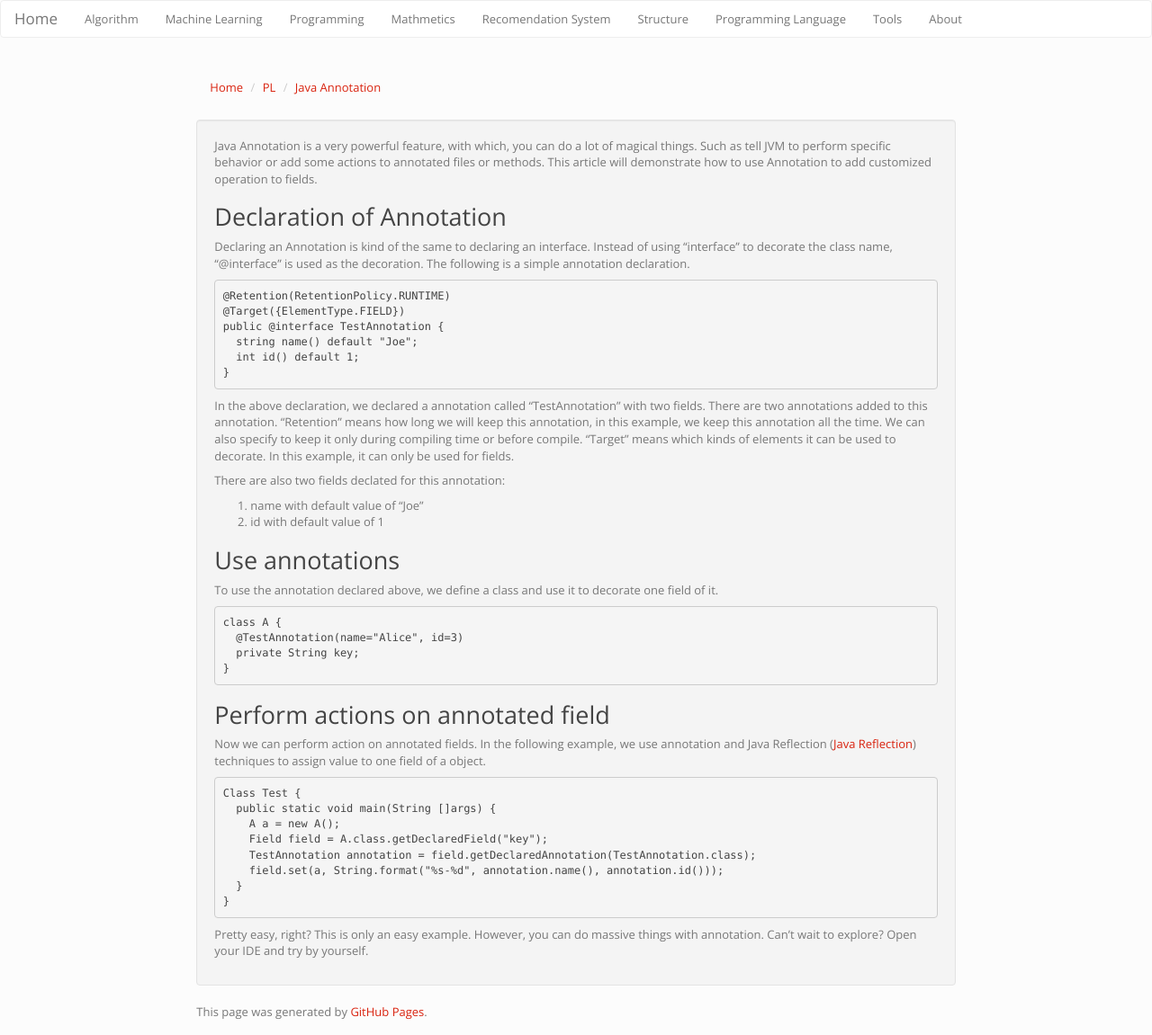
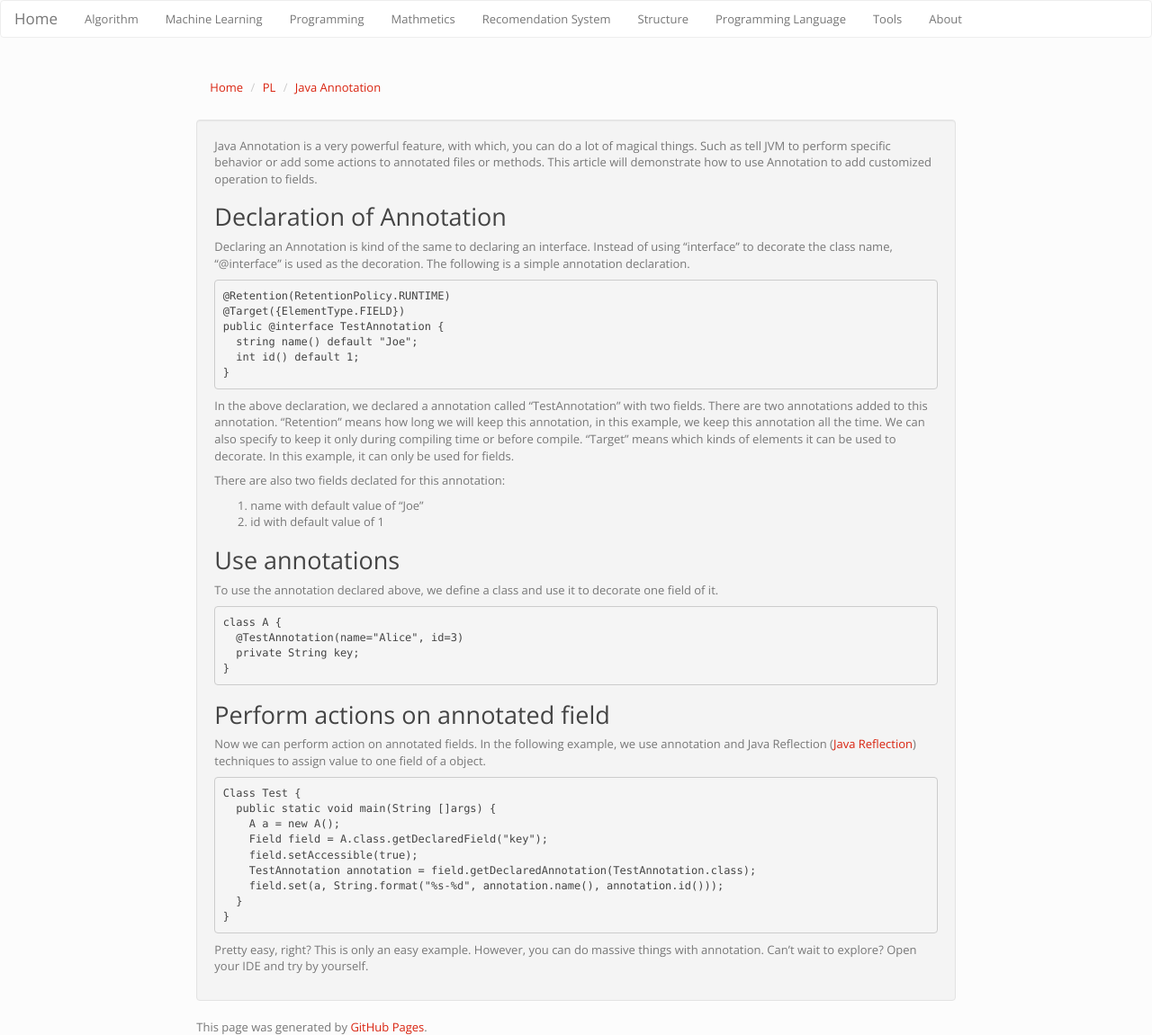
Before and after one commit to Mr-Somebody/notes, a Jekyll site: the page built from _posts/programming_languages/java/2019-03-22-Java Annotation.md, in a window 1280 px wide. Shown: the whole page at 90% size. Built offline with Jekyll 4.4.1, drawn with Linux system fonts in a browser that asks for light colours; nearby versions of some CDN libraries; comment, search, counter and statistics services are not loaded; the repository's description, which GitHub fills in, is left out.

Commit message:
Update 2019-03-22-Java Annotation.md

```diff
--- a/_posts/programming_languages/java/2019-03-22-Java Annotation.md
+++ b/_posts/programming_languages/java/2019-03-22-Java Annotation.md
@@ -41,6 +41,7 @@ Class Test {
   public static void main(String []args) {
     A a = new A();
     Field field = A.class.getDeclaredField("key");
+    field.setAccessible(true);
     TestAnnotation annotation = field.getDeclaredAnnotation(TestAnnotation.class);
     field.set(a, String.format("%s-%d", annotation.name(), annotation.id()));
   }
```
